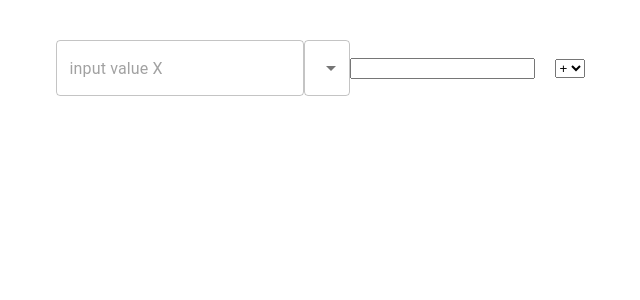
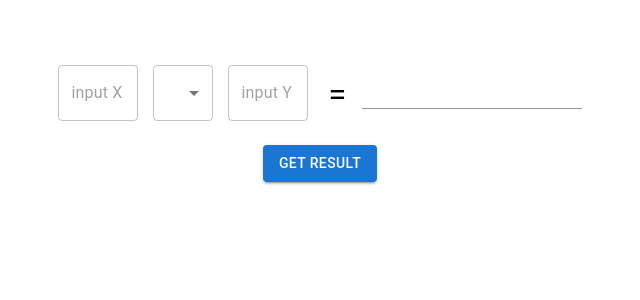
Before and after one commit to Bruce-liushaopeng/Cloud-Calculator, a React (Vite) app: page / in a window 1280 px wide. Shown: the top 300 px of the page, without its empty margins (320-960 px from the left). Built offline with nearby package versions, Linux system fonts and the light colour scheme.

Commit message:
equal sign and get result button

```diff
--- a/package.json
+++ b/package.json
@@ -12,8 +12,10 @@
   "dependencies": {
     "@emotion/react": "^11.11.1",
     "@emotion/styled": "^11.11.0",
+    "@mui/icons-material": "^5.14.1",
     "@mui/material": "^5.14.2",
     "@mui/styled-engine-sc": "^5.12.0",
+    "DragHandleRounded": "link:@mui/icons-material/DragHandleRounded",
     "react": "^18.2.0",
     "react-dom": "^18.2.0",
     "styled-components": "^6.0.5"
--- a/src/App.css
+++ b/src/App.css
@@ -4,6 +4,12 @@
   padding: 2rem;
   text-align: center;
 }
-.xInput {
+.equal-sign {
+  font-size: 30px;
+  color: black;
+  margin-right: 15px;
+}
+
+.MuiInputBase-input{
   margin-right: 20px;
 }
--- a/src/App.tsx
+++ b/src/App.tsx
@@ -1,10 +1,9 @@
-import { ChangeEvent, useState } from 'react'
-import reactLogo from './assets/react.svg'
+import { useState } from 'react'
 import TextField from '@mui/material/TextField';
 import MenuItem from '@mui/material/MenuItem';
 import Select, { SelectChangeEvent } from '@mui/material/Select';
-import InputLabel from '@mui/material/InputLabel';
-import Box, { BoxProps } from '@mui/material/Box';
+import Box from '@mui/material/Box';
+import Button from '@mui/material/Button';
 import './App.css'
 
 type optionType = {label: string, value: string}
@@ -14,6 +13,7 @@ function App() {
   const [inputX, setInputX] = useState('')
   const [inputY, setInputY] = useState('')
   const [operator, setOperator] = useState('')
+  const [result, setResult] = useState('')
 
   const handleInputXChange = (event: React.ChangeEvent<HTMLInputElement>) => {
     setInputX(event.target.value)
@@ -38,16 +38,23 @@ function App() {
         }}>
       <TextField
           required
-          id="outlined-required"
-          placeholder="input value X"
+          id="xInput"
+          placeholder="input X"
           onChange={handleInputXChange}
+          sx = {{
+            width: "80px",
+            marginRight:'15px'
+          }}
         />
       <div className='operation-select'>
         <Select
             labelId="demo-simple-select-label"
             id="demo-simple-select"
-            label="Operator"
             onChange={handleInputOpChange}
+            sx={{
+              width:'60px',
+              marginRight:'15px'
+            }}
             >
               <MenuItem value={'add'}>*</MenuItem>
               <MenuItem value={'minus'}>-</MenuItem>
@@ -55,23 +62,28 @@ function App() {
               <MenuItem value={'divid'}>/</MenuItem>
         </Select>
       </div>
+      <TextField
+          required
+          id="yInput"
+          placeholder="input Y"
+          onChange={handleInputYChange}
+          sx = {{
+            width: "80px",
+            marginRight:'20px'
+          }}
+        />
+      <p className='equal-sign' >=</p>
+      <TextField
+        id="result"
+        variant="standard"
+        value={result}
+        contentEditable="false"
+        sx={{
+          width: 'auto'
+        }} />
 
-      <input value={inputX} onChange={handleInputXChange} className='xInput'></input>
-      <select >
-        <option value='add'>
-          +
-        </option>
-        <option value='minus'>
-          -
-        </option>
-        <option value='multiply'>
-          *
-        </option>
-        <option value='divide'>
-          /
-        </option>
-      </select>
       </Box>
+      <Button variant="contained">Get Result</Button>
     </>
   )
 }
```
Also changed, not shown: 1 other file (tests, documents, lock files or other folders).
